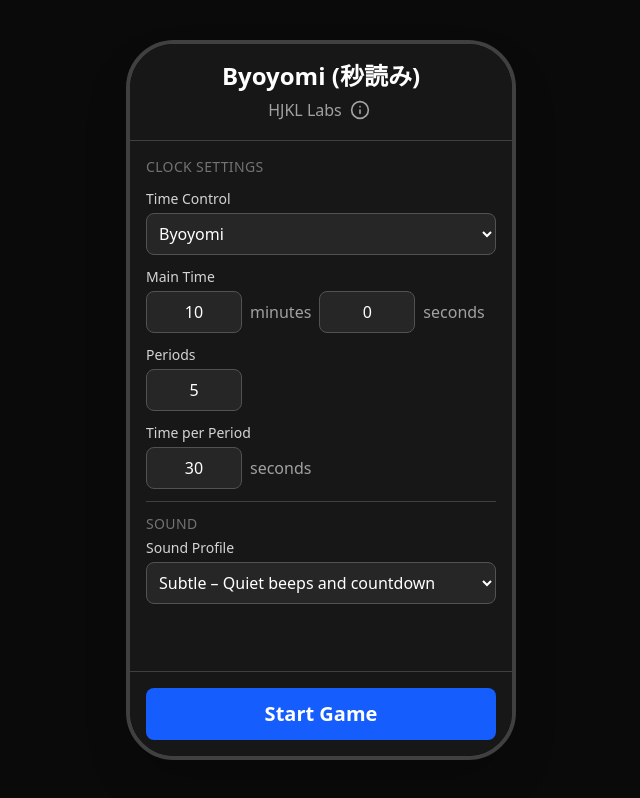
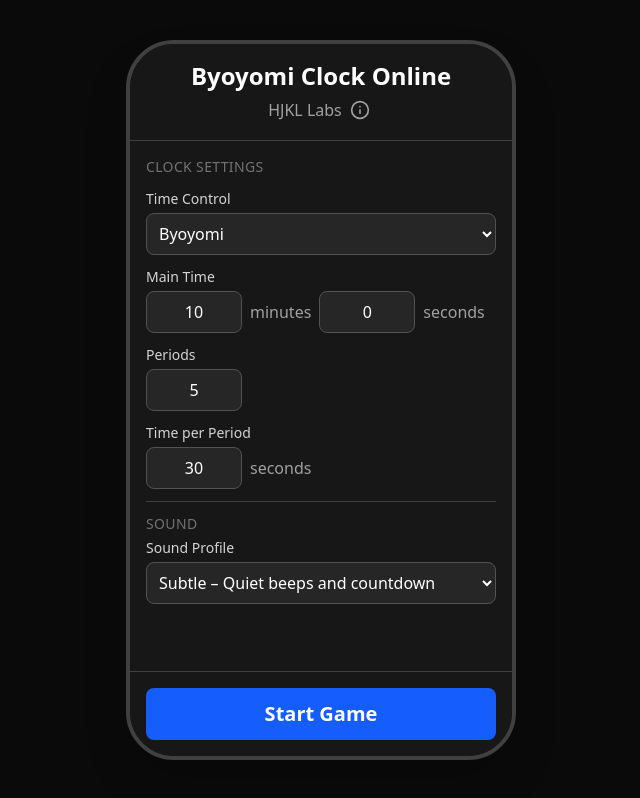
Before and after one commit to hjkl-vn/byo-yomi, a React (Vite) app: page / in a window 1280 px wide. Shown: the whole page, without its empty margins (319-959 px from the left). Built offline with nearby package versions, Linux system fonts and the light colour scheme.

Commit message:
misc: title, header, schema ...

```diff
--- a/index.html
+++ b/index.html
@@ -27,7 +27,49 @@
     <!-- Mastodon verification -->
     <link rel="me" href="https://social.linux.pizza/@csessh" />
 
-    <title>Byoyomi - Go Game Clock</title>
+    <title>Byoyomi Clock Online - Free Go Timer</title>
+    <meta
+      name="description"
+      content="Free online byoyomi clock for Go/Baduk. Features Japanese byoyomi, Canadian overtime, and Fischer time controls. No download required."
+    />
+
+    <!-- Schema markup -->
+    <script type="application/ld+json">
+      {
+        "@context": "https://schema.org",
+        "@type": "WebApplication",
+        "name": "Byoyomi Clock Online",
+        "description": "Free online byoyomi clock for Go/Baduk games with multiple time control modes",
+        "url": "https://clock.covay.vn",
+        "applicationCategory": "GameApplication",
+        "operatingSystem": "Any",
+        "offers": {
+          "@type": "Offer",
+          "price": "0",
+          "priceCurrency": "AUD"
+        },
+        "author": {
+          "@type": "Organization",
+          "name": "HJKL Labs",
+          "url": "http://github.com/hjkl-vn"
+        }
+      }
+    </script>
+    <script type="application/ld+json">
+      {
+        "@context": "https://schema.org",
+        "@type": "SoftwareApplication",
+        "name": "Byoyomi Clock Online",
+        "description": "Go game timer with Japanese byoyomi, Canadian overtime, and Fischer time controls",
+        "applicationCategory": "GameApplication",
+        "operatingSystem": "Any",
+        "offers": {
+          "@type": "Offer",
+          "price": "0",
+          "priceCurrency": "AUD"
+        }
+      }
+    </script>
   </head>
   <body>
     <div id="root"></div>
--- a/src/components/ConfigScreen.tsx
+++ b/src/components/ConfigScreen.tsx
@@ -172,7 +172,7 @@ export function ConfigScreen({ onStartGame }: Props) {
     <div className="h-full flex flex-col bg-neutral-900 text-white overflow-y-auto">
       {/* Header */}
       <div className="p-6 xl:p-4 border-b border-neutral-700 text-center">
-        <h1 className="text-3xl xl:text-2xl font-bold">Byoyomi (秒読み)</h1>
+        <h1 className="text-3xl xl:text-2xl font-bold">Byoyomi Clock Online</h1>
         <div className="flex items-center justify-center gap-1 mt-1">
           <p className="text-neutral-400">HJKL Labs</p>
           <button
```
